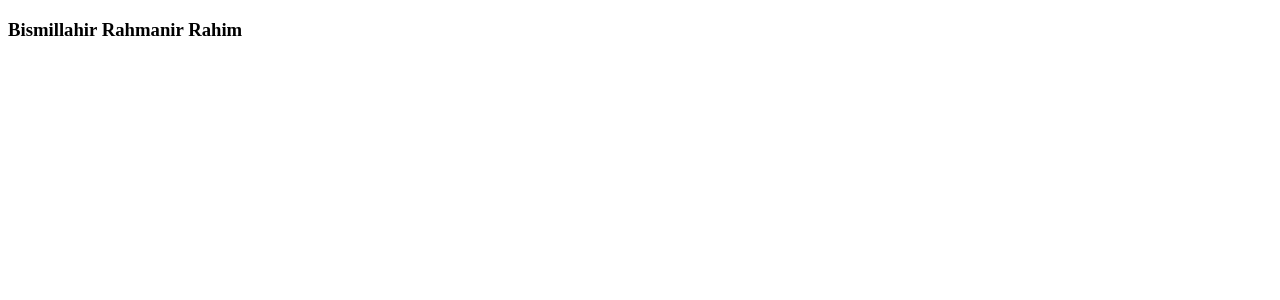
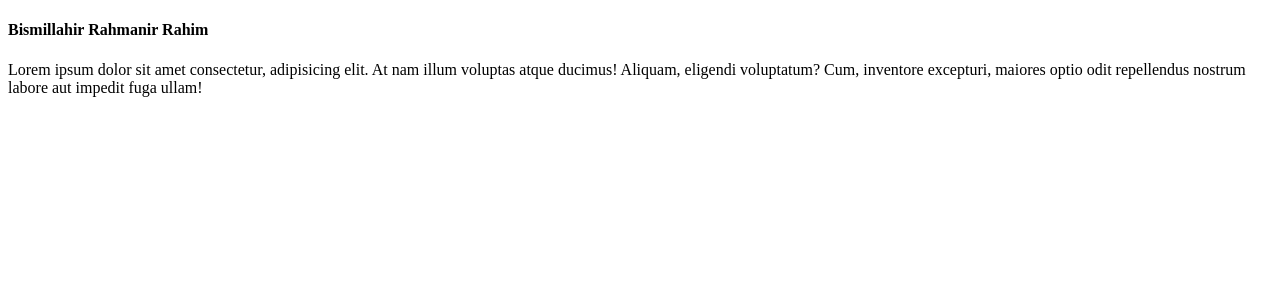
Before and after one commit to mrhrifat/covid-transit, a React (Create React App) app: page / in a window 1280 px wide. Shown: the top 300 px of the page. Built offline with nearby package versions, Linux system fonts and the light colour scheme.

Commit message:
Add fragmentaion & import Root

```diff
--- a/src/App.js
+++ b/src/App.js
@@ -1,8 +1,10 @@
+import Root from "./components/Root";
+
 function App() {
   return (
-    <div>
-      <h3>Bismillahir Rahmanir Rahim</h3>
-    </div>
+    <>
+      <Root />
+    </>
   );
 }
 
```
